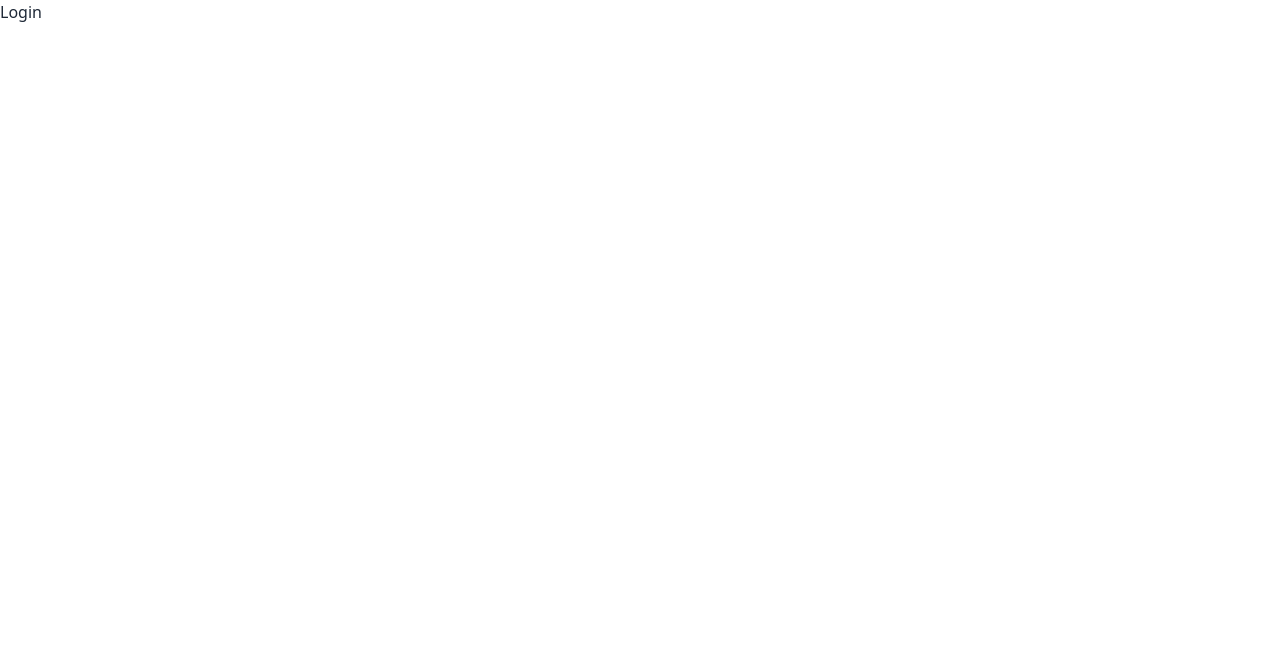
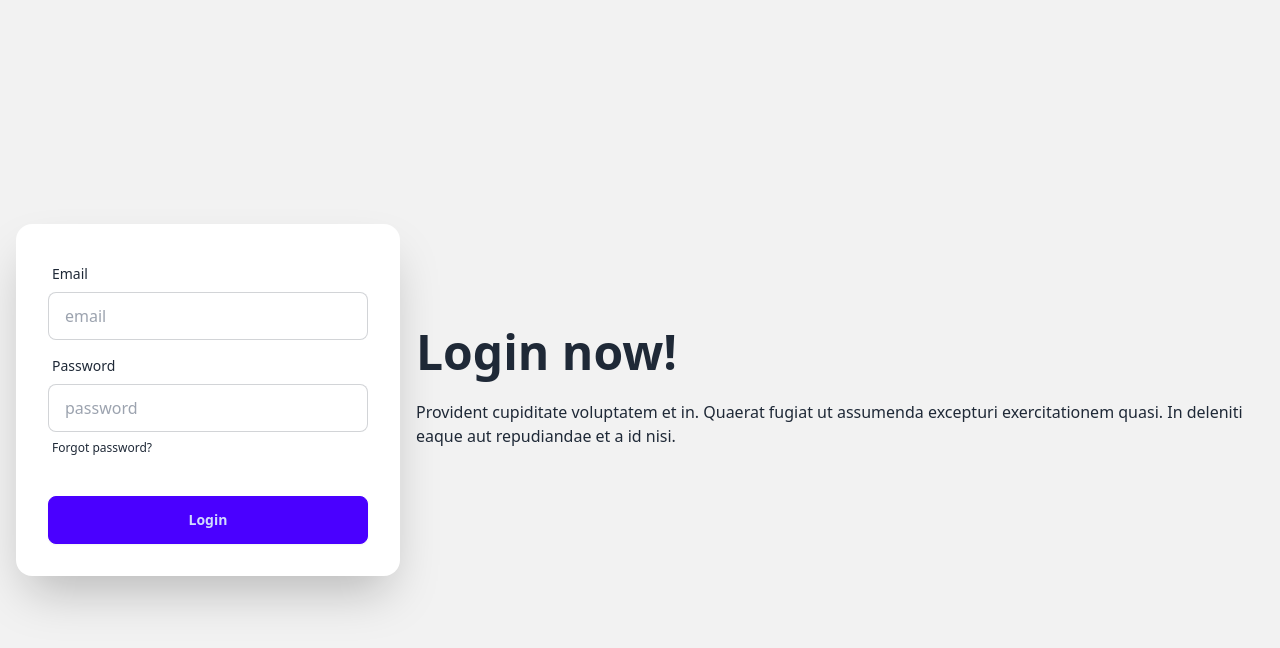
Before and after one commit to nayan-28/coffee-store-client-emporium, a React (Vite) app: page /signin in a window 1280 px wide. Shown: the top 648 px of the page. Built offline with nearby package versions, Linux system fonts and the light colour scheme.

Commit message:
login page created

```diff
--- a/src/LogIn.jsx
+++ b/src/LogIn.jsx
@@ -1,7 +1,52 @@
 const LogIn = () => {
   return (
-    <div>
-      <h2>Login</h2>
+    <div className="hero min-h-screen bg-base-200">
+      <div className="hero-content flex-col lg:flex-row-reverse">
+        <div className="text-center lg:text-left">
+          <h1 className="text-5xl font-bold">Login now!</h1>
+          <p className="py-6">
+            Provident cupiditate voluptatem et in. Quaerat fugiat ut assumenda
+            excepturi exercitationem quasi. In deleniti eaque aut repudiandae et
+            a id nisi.
+          </p>
+        </div>
+        <div className="card shrink-0 w-full max-w-sm shadow-2xl bg-base-100">
+          <form className="card-body">
+            <div className="form-control">
+              <label className="label">
+                <span className="label-text">Email</span>
+              </label>
+              <input
+                type="email"
+                placeholder="email"
+                className="input input-bordered"
+                required
+                name="email"
+              />
+            </div>
+            <div className="form-control">
+              <label className="label">
+                <span className="label-text">Password</span>
+              </label>
+              <input
+                type="password"
+                placeholder="password"
+                className="input input-bordered"
+                required
+                name="password"
+              />
+              <label className="label">
+                <a href="#" className="label-text-alt link link-hover">
+                  Forgot password?
+                </a>
+              </label>
+            </div>
+            <div className="form-control mt-6">
+              <button className="btn btn-primary">Login</button>
+            </div>
+          </form>
+        </div>
+      </div>
     </div>
   );
 };
```
